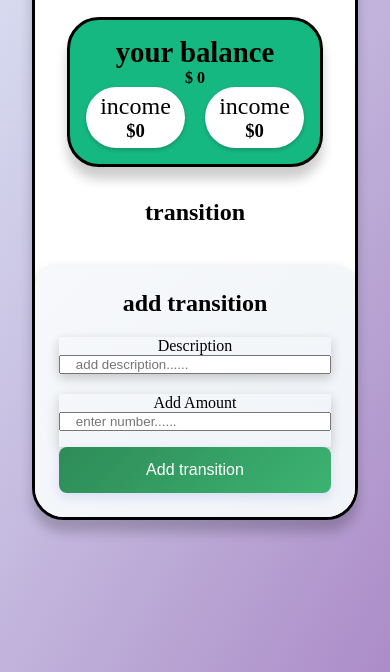
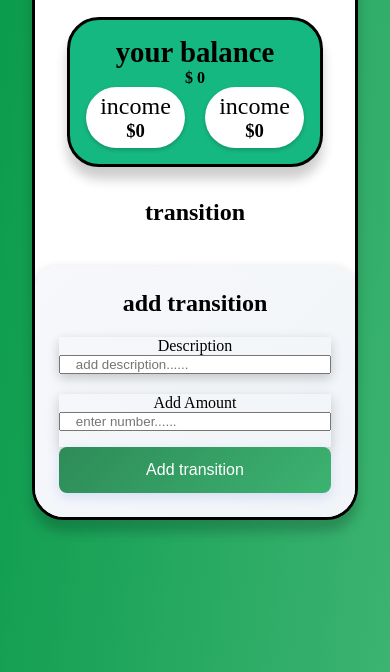
Before and after one commit to Rohit-25-04/balance-container, a plain HTML site: page index.html in a window 390 px wide. Shown: the part 236-908 px from the top of the page. Drawn offline with Linux system fonts and the light colour scheme.

Commit message:
Update balance.css

```diff
--- a/balance.css
+++ b/balance.css
@@ -200,4 +200,7 @@ small{
  #amount{
     margin-bottom: 1rem;
  }
+ body{
+    background: linear-gradient(98deg,#089a4a,#3cb371);
+ }
 }
```
